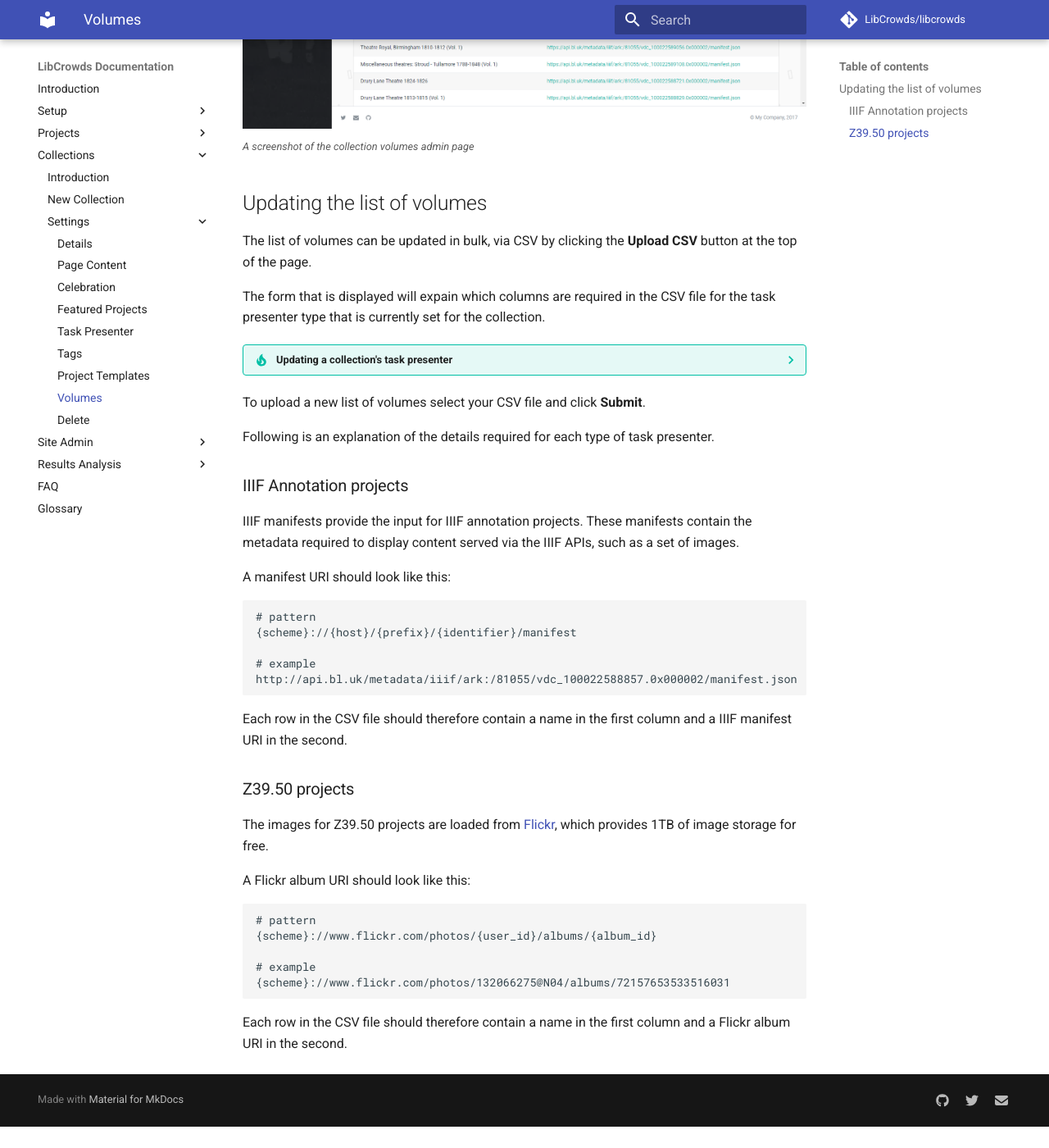
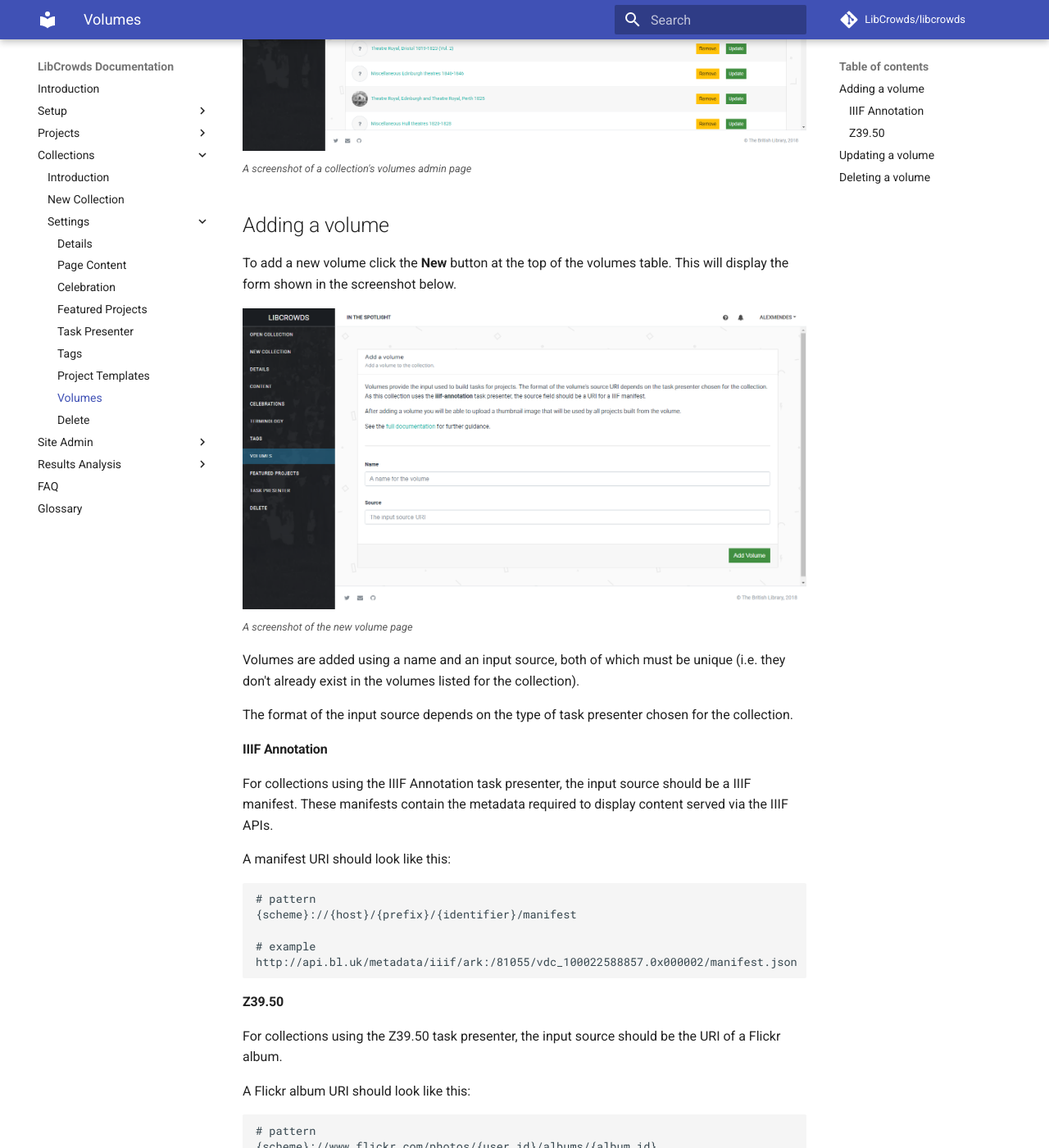
Before and after one commit to LibCrowds/docs, an MkDocs documentation site: the page built from docs/collections/volumes.md, in a window 1280 px wide and 1400 px high, scrolled down 608 px. Shown: the whole window at 82% size. Built offline with MkDocs 1.6.1 and Material for MkDocs 9.7.7, drawn with Linux system fonts in a browser that asks for light colours; comment, search, counter and statistics services are not loaded; old or Windows-style settings are respelled for this version of MkDocs; before the commit the page ends 1982 px from its top, so only the background shows below that; some of the changed text lies outside the part shown.

Commit message:
Update volume docs

````diff
--- a/docs/collections/volumes.md
+++ b/docs/collections/volumes.md
@@ -1,7 +1,9 @@
-Each volume is tracked as a name against a URI that will later provide the
-resources for a project, or multiple projects. Keeping a list of all volumes
-that will be used to generate the projects for a collection microsite helps
-with later project generation and the aggregation of results.
+Volumes provide the input sources used to build new projects (e.g. a
+IIIF manifest URI). They are also used to group related projects
+within a collection, helping with further functionality such as the
+aggregation of results data.
+
+The available volumes for a collection are managed via this section.
 
 ??? info "Administrator rights required"
 
@@ -18,31 +20,29 @@
     4. Locate the collection in the table and click **Open**.
     5. Select **Volumes** from dashboard menu on the left-hand side.
 
-![A screenshot of the collection volumes admin page](/assets/img/admin-collection-volumes.png?raw=true)
-<br><small>*A screenshot of the collection volumes admin page*</small>
+![A screenshot of a collection's volumes admin page](/assets/img/admin-collection-volumes.png?raw=true)
+<br><small>*A screenshot of a collection's volumes admin page*</small>
 
-## Updating the list of volumes
+## Adding a volume
 
-The list of volumes can be updated in bulk, via CSV by clicking the
-**Upload CSV** button at the top of the page.
+To add a new volume click the **New** button at the top of the volumes table.
+This will display the form shown in the screenshot below.
 
-The form that is displayed will expain which columns are required in the
-CSV file for the task presenter type that is currently set for the collection.
+![A screenshot of the new volume page](/assets/img/admin-collection-volumes-new.png?raw=true)
+<br><small>*A screenshot of the new volume page*</small>
 
-??? tip "Updating a collection's task presenter"
-    See the [Collection Details](/collection/details.md) guide to find out
-    how to change the collection's task presenter.
+Volumes are added using a name and an input source, both of which must be
+unique (i.e. they don't already exist in the volumes listed for the
+collection).
 
-To upload a new list of volumes select your CSV file and click **Submit**.
+The format of the input source depends on the type of task presenter chosen
+for the collection.
 
-Following is an explanation of the details required for each type of task
-presenter.
+#### IIIF Annotation
 
-### IIIF Annotation projects
-
-IIIF manifests provide the input for IIIF annotation projects. These manifests
-contain the metadata required to display content served via the IIIF APIs,
-such as a set of images.
+For collections using the IIIF Annotation task presenter, the input source
+should be a IIIF manifest. These manifests contain the metadata required to
+display content served via the IIIF APIs.
 
 A manifest URI should look like this:
 
@@ -54,13 +54,10 @@
 http://api.bl.uk/metadata/iiif/ark:/81055/vdc_100022588857.0x000002/manifest.json
 ```
 
-Each row in the CSV file should therefore contain a name in the first column
-and a IIIF manifest URI in the second.
+#### Z39.50
 
-### Z39.50 projects
-
-The images for Z39.50 projects are loaded from
-[Flickr](https://www.flickr.com), which provides 1TB of image storage for free.
+For collections using the Z39.50 task presenter, the input source should be
+the URI of a Flickr album.
 
 A Flickr album URI should look like this:
 
@@ -72,5 +69,30 @@
 {scheme}://www.flickr.com/photos/132066275@N04/albums/72157653533516031
 ```
 
-Each row in the CSV file should therefore contain a name in the first column
-and a Flickr album URI in the second.
+## Updating a volume
+
+To update a volume, locate it in the table and click **Update**
+
+![A screenshot of the update volume page](/assets/img/admin-collection-volumes-update.png?raw=true)
+<br><small>*A screenshot of the update volume page*</small>
+
+A form displaying two tabs will be displayed, one to update the name and
+source and one to add a thumbnail image.
+
+The thumbnail image will be used for all projects subsequently generated
+using the volume.
+
+For more details about the name and source see the
+[Adding a volume](/collections/volumes#adding-a-volume) section above.
+
+
+## Deleting a volume
+
+In the rare case that you want to remove a volume, locate it in the table
+and click **Delete**.
+
+Note that deleting a volume will affect the aggregation of results for any
+projects that have already been built using that volume.
+
+!!! warning
+    Deletion is final, there is no undo.
````
Also changed, not shown: docs/projects/volumes.md (+1 -1 lines), docs/assets/img/admin-collection-volumes-new.png (added), docs/assets/img/admin-collection-volumes-update.png (added), docs/assets/img/admin-collection-volumes.png.
